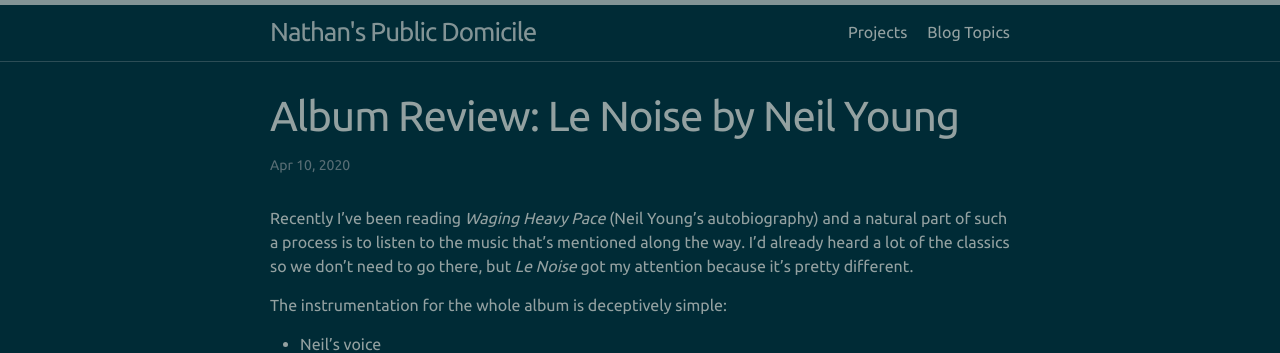
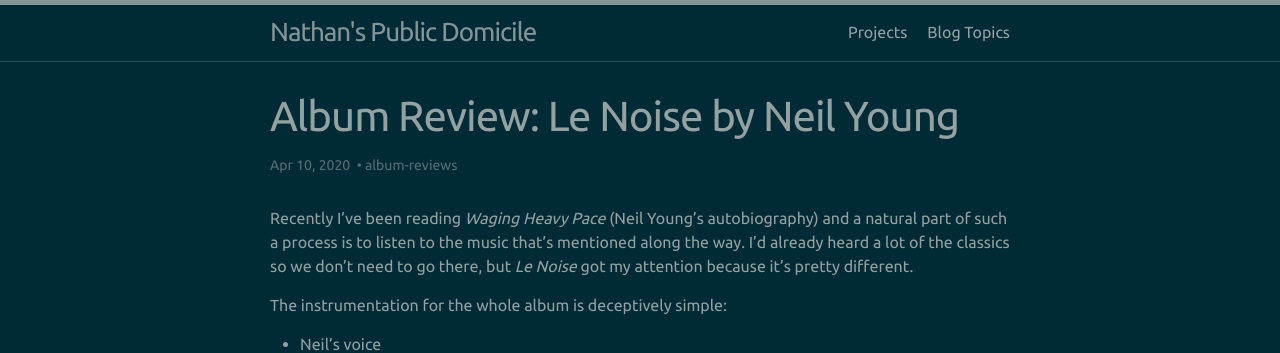
Before and after one commit to 1vasari/nathan-mccallum.com, a Jekyll site: the page built from _posts/2020-04-10-album-review-le-noise-by-neil-young.md, in a window 1280 px wide. Shown: the top 353 px of the page. Built offline with Jekyll 4.4.1, drawn with Linux system fonts in a browser that asks for light colours.

Commit message:
Show tags on posts

```diff
--- a/_layouts/post.html
+++ b/_layouts/post.html
@@ -23,7 +23,11 @@
             <span class="p-author h-card" itemprop="name">{{ author }}</span></span>
             {%- if forloop.last == false %}, {% endif -%}
         {% endfor %}
-      {%- endif -%}</p>
+      {%- endif -%}
+      {%- if page.tags -%}
+        &nbsp;• {{ page.tags | join: ',' }}
+      {%- endif -%}
+    </p>
   </header>
 
   <div class="post-content e-content" itemprop="articleBody">
```
